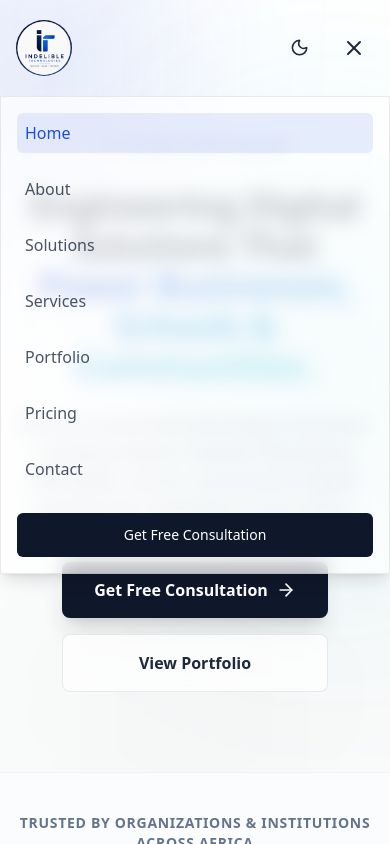
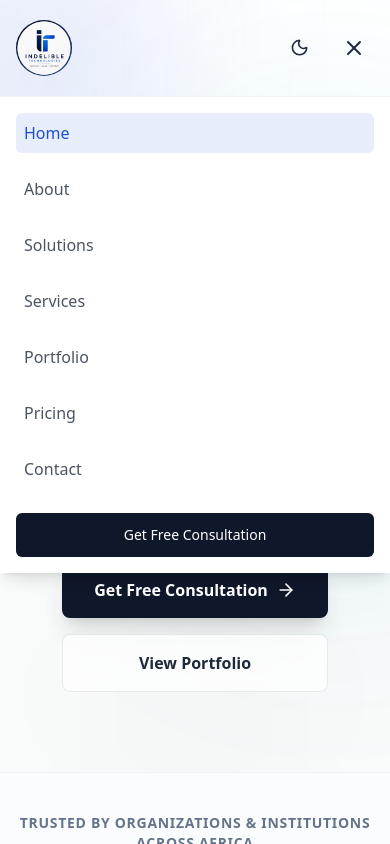
Before and after one commit to Indelible-cpu/MyWebsite, a Next.js app: page / in a window 390 px wide. Both pictures are taken after a click on the button 354 px from the left and 48 px from the top of the page. Shown: the top 844 px of the page. Built offline with nearby package versions, Linux system fonts and the light colour scheme.

Commit message:
fix: solid background on mobile nav menu to prevent content bleed-through

```diff
--- a/components/Navigation.tsx
+++ b/components/Navigation.tsx
@@ -93,7 +93,7 @@ export function Navigation() {
 
       {/* Mobile Nav */}
       {isOpen && (
-        <div className="md:hidden glass border-t border-border/50 absolute top-full left-0 w-full shadow-lg">
+        <div className="md:hidden bg-background border-t border-border/50 absolute top-full left-0 w-full shadow-lg">
           <div className="container mx-auto px-4 py-4 flex flex-col gap-4">
             {mainNav.map((item) => (
               <Link
```
